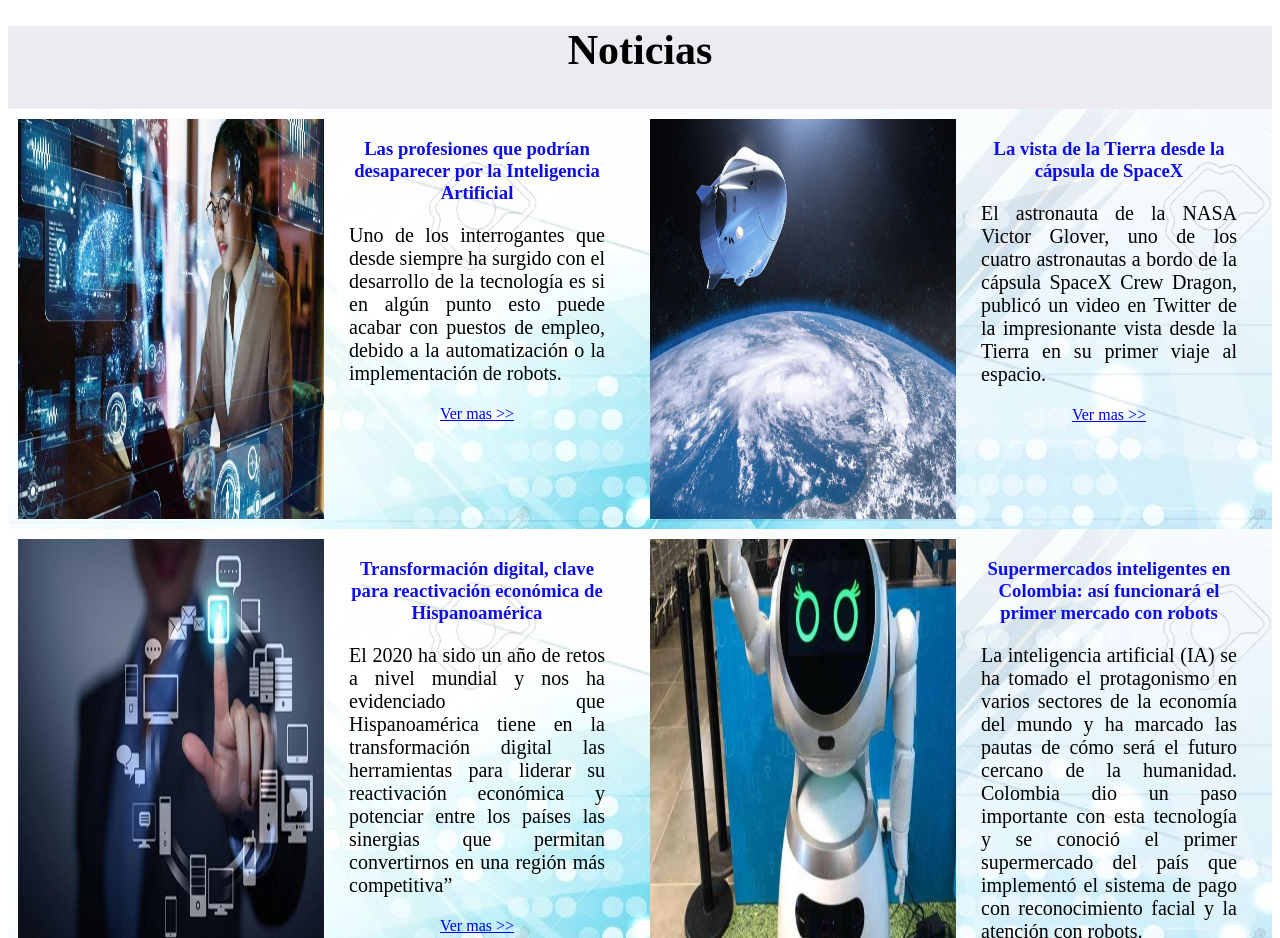
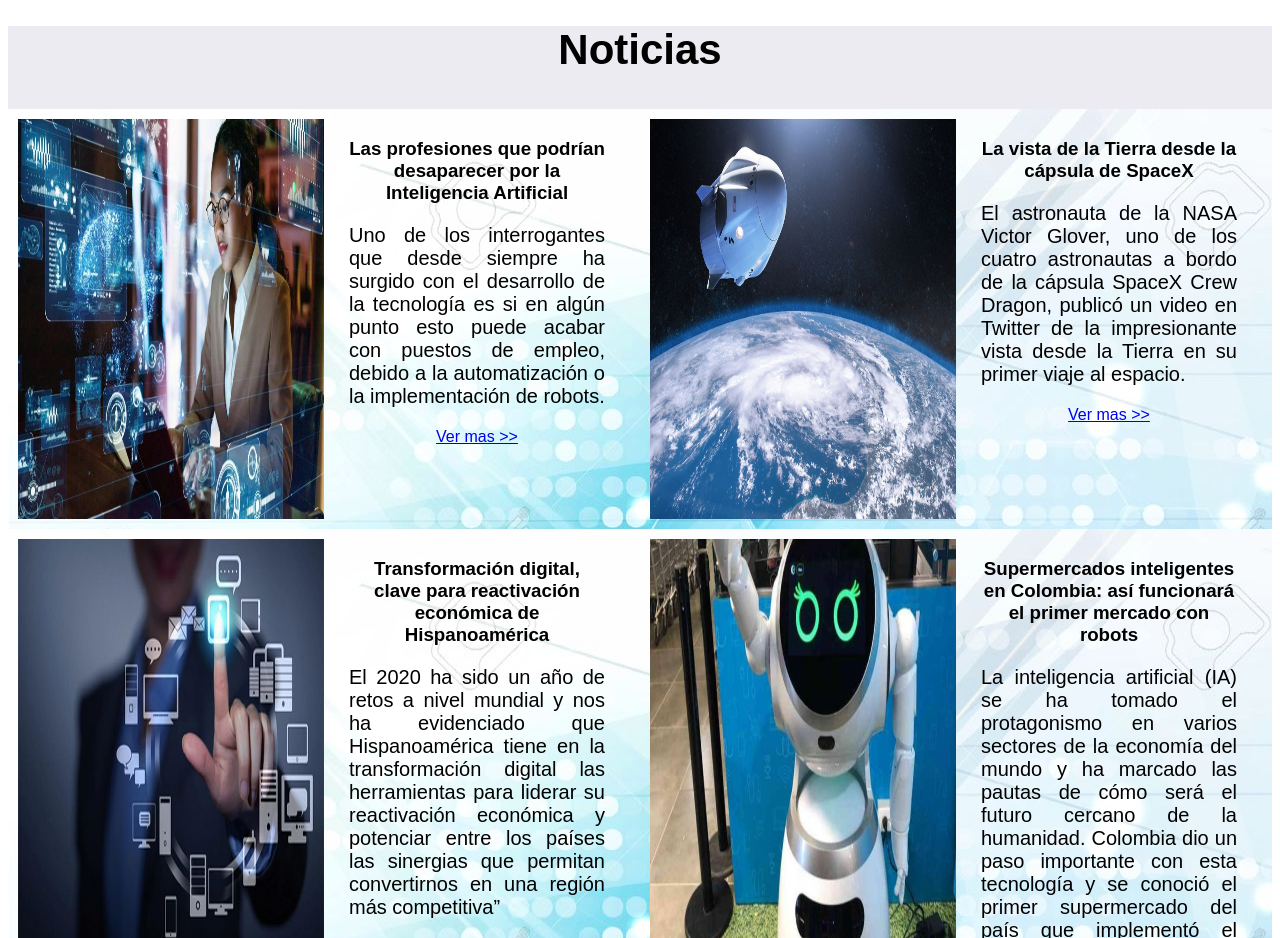
Before and after one commit to Grupo101/semana-1-101, a website: page src/index.html in a window 1280 px wide. Shown: the part 940-1878 px from the top of the page. Drawn offline with Linux system fonts and the light colour scheme.

Commit message:
entrega final

```diff
--- a/css/style.css
+++ b/css/style.css
@@ -1,4 +1,4 @@
-.c-body{
+body{
     font-family: Montserrat, sans-serif;
 }
 
@@ -150,7 +150,7 @@
     /* color: rgb(35, 35, 219); */
 }
 .noticias__titulo{
-    color: rgb(14, 14, 233);
+    /*color: rgb(14, 14, 233);*/
 }
 
 }
@@ -202,7 +202,7 @@
 .miembros-titulo{
     text-align: center;
     font-size: 45px;
-    font-family: monospace;
+   /* font-family: monospace;*/
     padding-top: 5px;
     padding-bottom: 0%;
 }
```
Also changed, not shown: src/index.html (+1 -1 lines).
